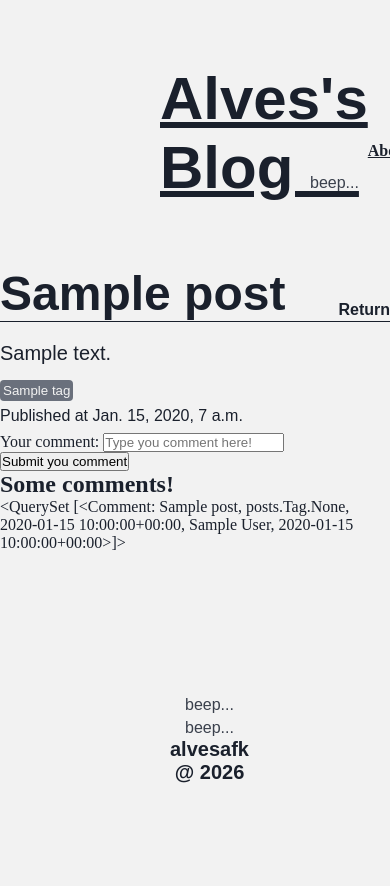
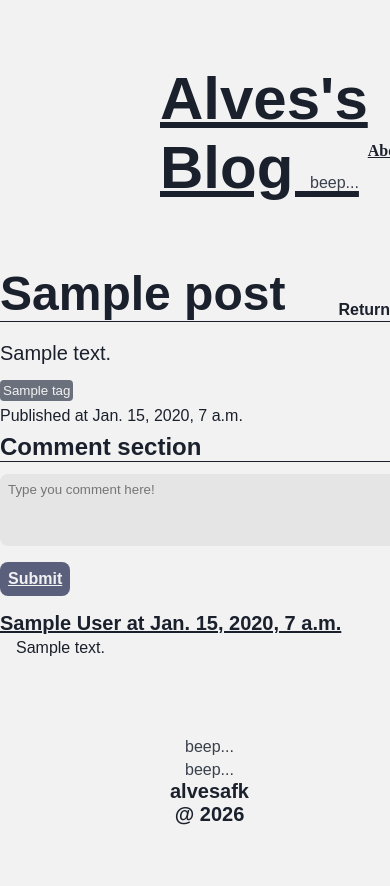
Before and after one commit to Alvesafk/blog, a Django app: template posts/templates/details.html in a window 390 px wide; the page is wider, and only the part inside the window is pictured. Before the commit the page ends 783 px from the top of that part, so only its background shows below. Run offline with Django 5.2, Linux system fonts and the light colour scheme; the template is opened without the code that fills it: values that come from a table or form of the project are taken from there, others are empty; tables that the repository leaves empty hold one stand-in row (values such as "Sample post"); some libraries are stand-ins or nearby versions; some web fonts are replaced.

Commit message:
css for the comments kinda done, no media queries whatsoever, fuck whoever uses websites on their phone

```diff
--- a/posts/templates/details.html
+++ b/posts/templates/details.html
@@ -13,7 +13,7 @@
 {% block content %}
 	<main>
 		<div id="post-container">
-			<div id="post-header">
+			<div id="post-header" class="row-line">
 				<h2>{{ post.title }}</h1>
 				<a id="return-link" href="/posts/">Return</a>
 			</div>
@@ -26,21 +26,31 @@
 			</div>
 		</div>
 		<div id="comment-section">
+			<div id="comment-section-header" class="row-line">
+				<h2>Comment section</h2>
+			</div>
 			<div id="comment-form-div">
 				<form id="comment-form" method="POST" action="{% url 'add_comment' post.id %}">
 					{% csrf_token %}
 					<input type="hidden" name="username" value="{% if request.COOKIES.username %}{{ request.COOKIES.username }}{% endif %}">
 					<div id="comment-input-div">
-						<label for="comment-input">Your comment:</label>
-						<input type="text" name="comment-input" id="comment-input" required placeholder="Type you comment here!">
+						<textarea rows="4" cols="50" name="comment-input" id="comment-input" required placeholder="Type you comment here!"></textarea>
 					</div>
-					<button id="submit-btn" type="submit" name="submit-comment" value="add-comment">Submit you comment</button>
+					<button id="submit-btn" type="submit" name="submit-comment" value="add-comment">Submit</button>
 				</form>
 			</div>
 			<div id="all-coments">
 				{% if comments %}
-					<h2>Some comments!</h2>
-					<p>{{ comments }}</p>
+					{% for comment in comments %}
+						<div class="comment">
+							<div class="comment-header">
+								<h3>{{ comment.author }} at {{ comment.publish_date }}</h3>
+							</div>
+							<div class="comment-content">
+								<p>{{ comment.content }}</p>
+							</div>
+						</div>
+					{% endfor %}
 				{% else %}
 					<h2>No comments yet!</h2>
 				{% endif %}
--- a/productionfiles/css/details.css
+++ b/productionfiles/css/details.css
@@ -1,6 +1,4 @@
-@import url('https://fonts.googleapis.com/css2?family=JetBrains+Mono:ital,wght@0,100..800;1,100..800&display=swap');
-
-#post-container {
+#post-container, #comment-section {
 	display: flex;
 	flex-direction: column;
 	max-width: 1200px;
@@ -15,7 +13,6 @@
 	display: flex;
 	justify-content: space-between;
 	align-items: center;
-	border-bottom: 1px solid var(--fg-color);
 	margin-bottom: .75rem;
 }
 
@@ -77,3 +74,65 @@ pre code {
 	padding: 3px;
 	border-radius: 4px;
 }
+
+.row-line {
+	border-bottom: 1px solid var(--fg-color);
+}
+
+#comment-section {
+	font-family: var(--normal-font);
+}
+
+textarea {
+	resize: none;
+}
+
+#comment-form {
+	margin-bottom: 1rem;
+}
+
+#comment-input {
+	font-family: var(--normal-font);
+	background-color: var(--bg-color-2);
+	border: 0;
+	border-radius: 8px;
+	height: 4rem;
+	width: 1192px;
+	padding: .5rem 0 0 .5rem;
+	margin: .75rem 0;
+	color: var(--fg-text);
+}
+
+#submit-btn {
+	font-family: var(--normal-font);
+	font-weight: bold;
+	font-size: 1rem;
+	text-decoration: underline;
+	border: 0;
+	border-radius: 8px;
+	background-color: var(--btn-bg);
+	color: var(--btn-fg);
+	padding: .5rem;
+}
+
+#submit-btn:hover {
+	background-color: var(--btn-hover);
+}
+
+.comment {
+	margin-bottom: 1rem;
+}
+
+.comment-header {
+	margin-bottom: .25rem;
+}
+
+.comment-header > h3 {
+	font-size: 1.25rem;
+	text-decoration: underline;
+}
+
+.comment-content > p {
+	font-size: 1rem;
+	text-indent: 1rem;
+}
--- a/productionfiles/css/variables.css
+++ b/productionfiles/css/variables.css
@@ -12,6 +12,12 @@
 	--beep-color: #3a404c;
 	--bg-code: #e2e2e2;
 	--fg-code: #66ad66;
+
+	--fg-text: #696969;
+
+	--btn-bg: #5a607c;
+	--btn-fg: var(--bg-color);
+	--btn-hover: #3a405c;
 
 	--normal-font: "TASA Explorer", Arial, Helvetica, sans-serif;
 	--title-font: Fascinate, Arial, Helvetica, sans-serif;
@@ -28,6 +34,12 @@
 	--beep-color: #a6fda6;
 	--bg-code: #323232;
 	--fg-code: #9ab0cc;
+
+	--fg-text: #a59a90;
+
+	--btn-bg: var(--fg-subtle);
+	--btn-fg: var(--bg-color);
+	--btn-hover: #b7feb7;
 }
 
 [data-theme="gruvbox"] {
@@ -40,6 +52,12 @@
 	--beep-color: #a89984;
 	--bg-code: #383838;
 	--fg-code: #d79921;
+
+	--fg-text: #cbbb92;
+
+	--btn-bg: var(--fg-hover);
+	--btn-fg: var(--fg-color);
+	--btn-hover: #db2914;
 }
 
 [data-theme="onedark"] {
@@ -52,6 +70,12 @@
 	--beep-color: #e06c75;
 	--bg-code: #484c54;
 	--fg-code: #98c379;
+
+	--fg-text: #8b929f;
+
+	--btn-bg: var(--fg-hover);
+	--btn-fg: var(--bg-color);
+	--btn-hover: #418fcf;
 }
 
 [data-theme="everforest"] {
@@ -64,4 +88,10 @@
 	--beep-color: #a7c080;
 	--bg-code: #555f66;
 	--fg-code: #dbbc7f;
+
+	--fg-text: #b3a68a;
+
+	--btn-bg: var(--fg-hover);
+	--btn-fg: var(--bg-color);
+	--btn-hover: #438052;
 }
```
Also changed, not shown: posts/static/css/details.css (+63 -4 lines), posts/static/css/variables.css (+30 -0 lines).
